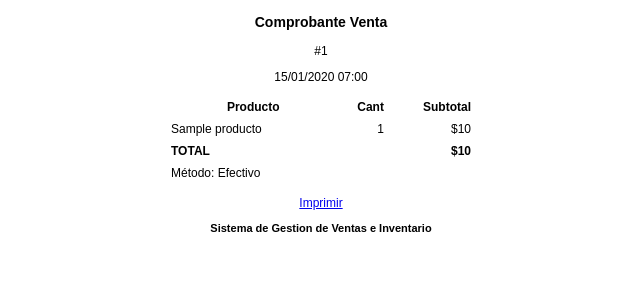
After one commit to cristobalMundacaV/ProyectoInventario, a Django app: page /ventas/1/comprobante/ in a window 1280 px wide. The commit adds this page. Shown: the top 300 px of the page, without its empty margins (319-959 px from the left). Run offline with Django 5.2, Linux system fonts and the light colour scheme; a user stored in the database is signed in; tables that the repository leaves empty hold one stand-in row (values such as "Sample post").

Commit message:
Actualizacion home con Seccion Boletas

```diff
--- /dev/null
+++ b/templates/ventas/venta_comprobante.html
@@ -0,0 +1,55 @@
+{% load format_numbers tz %}
+<!doctype html>
+<html>
+<head>
+    <meta charset="utf-8">
+    <title>Comprobante Venta {{ venta.id }}</title>
+    <style>
+        body { font-family: Arial, sans-serif; font-size: 12px; }
+        .ticket { width: 300px; margin: 0 auto; }
+        .center { text-align: center; }
+        table { width: 100%; border-collapse: collapse; }
+        th, td { padding: 4px 0; }
+        .text-right { text-align: right; }
+        .bold { font-weight: bold; }
+        @media print {
+            .no-print { display: none; }
+        }
+    </style>
+</head>
+<body>
+<div class="ticket">
+    <div class="center">
+        <h3>Comprobante Venta</h3>
+        <p>#{{ venta.id }}</p>
+        <p>{{ venta.fecha|localtime|date:"d/m/Y H:i" }}</p>
+    </div>
+
+    <table>
+        <thead>
+            <tr><th>Producto</th><th class="text-right">Cant</th><th class="text-right">Subtotal</th></tr>
+        </thead>
+        <tbody>
+            {% for det in venta.detalles.all %}
+            <tr>
+                <td>{{ det.producto }}</td>
+                <td class="text-right">{{ det.cantidad_ingresada|format_decimal:3 }}</td>
+                <td class="text-right">${{ det.subtotal|format_decimal:2 }}</td>
+            </tr>
+            {% endfor %}
+        </tbody>
+        <tfoot>
+            <tr><td class="bold">TOTAL</td><td></td><td class="text-right bold">${{ venta.total|format_decimal:2 }}</td></tr>
+            <tr><td colspan="3">Método: {{ venta.get_metodo_pago_display }}</td></tr>
+        </tfoot>
+    </table>
+
+    <div class="center mt-3">
+        <p class="no-print"><a href="javascript:window.print();" class="btn">Imprimir</a></p>
+    </div>
+    <div class="center" style="margin-top:8px;">
+        <p style="font-size:11px; font-weight:700; margin:0;">Sistema de Gestion de Ventas e Inventario</p>
+    </div>
+</div>
+</body>
+</html>
--- a/ventas/urls.py
+++ b/ventas/urls.py
@@ -4,4 +4,6 @@ from . import views
 urlpatterns = [
     path('', views.venta_list, name='venta_list'),
     path('create/', views.venta_create, name='venta_create'),
+    path('<int:pk>/', views.venta_detail, name='venta_detail'),
+    path('<int:pk>/comprobante/', views.venta_comprobante, name='venta_comprobante'),
 ]
--- a/ventas/views.py
+++ b/ventas/views.py
@@ -13,11 +13,28 @@ from .models import Venta, VentaDetalle
 from .forms import VentaForm, VentaDetalleFormSet
 from auditoria.models import Actividad
 from inventario.templatetags.format_numbers import format_money
+from django.shortcuts import get_object_or_404
+from django.contrib.auth.decorators import login_required
 
 
 def venta_list(request):
     ventas = Venta.objects.order_by('-fecha')[:50]
     return render(request, 'ventas/venta_list.html', {'ventas': ventas})
+
+
+@login_required
+def venta_detail(request, pk):
+    """Muestra detalle de una venta (productos, cantidades, precios, subtotales, total, método, fecha)."""
+    venta = get_object_or_404(Venta.objects.select_related('usuario', 'caja').prefetch_related('detalles__producto'), pk=pk)
+    return render(request, 'ventas/venta_detail.html', {'venta': venta})
+
+
+@login_required
+def venta_comprobante(request, pk):
+    """Renderiza un comprobante/boleta imprimible para la venta."""
+    venta = get_object_or_404(Venta.objects.select_related('usuario', 'caja').prefetch_related('detalles__producto'), pk=pk)
+    # plantilla optimizada para impresión; el usuario puede usar Ctrl+P
+    return render(request, 'ventas/venta_comprobante.html', {'venta': venta})
 
 
 @transaction.atomic
```
Also changed, not shown: templates/home.html (+19 -1 lines), templates/ventas/venta_detail.html (added, +58 -0 lines), templates/ventas/venta_list.html (+7 -0 lines), caja/migrations/0002_alter_caja_ganancia_diaria_alter_caja_monto_inicial_and_more.py (added), ventas/migrations/0003_alter_venta_total_alter_ventadetalle_cantidad_base_and_more.py (added).
